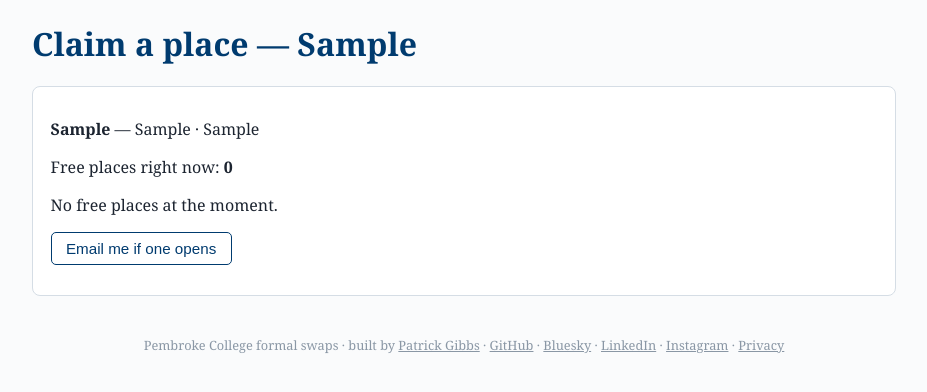
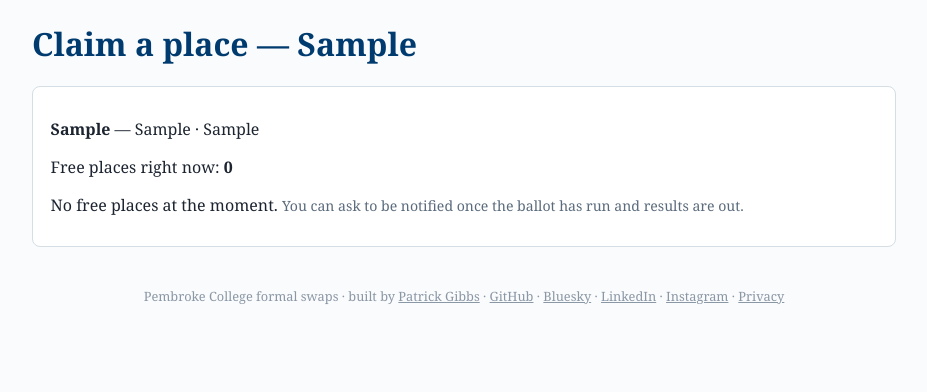
Before and after one commit to Patrick-Gibbs/pembroke-formal-swaps, a Flask app: page /formals/1/claim in a window 1280 px wide. Shown: the part 80-472 px from the top of the page, without its empty margins (176-1103 px from the left). Run offline with Flask 3, Linux system fonts and the light colour scheme; the visitor is signed in with stand-in values (Sample User, id 1); data comes from the database, SQL or seed files in the repository; tables that the repository leaves empty hold one stand-in row (values such as "Sample post"); parts of the project's set-up code (start-up, migrations or seed data) failed here and were passed over.

Commit message:
Notify-me subscriptions only after the ballot has run and results are published (enforced server-side; buttons hidden before)

```diff
--- a/swaps/templates/claim.html
+++ b/swaps/templates/claim.html
@@ -23,10 +23,13 @@
   beats you by a second you'll see a message rather than a double booking.</p>
   {% else %}
   <p>No free places at the moment.
+  {% if can_subscribe %}
   <form class="inline" method="post" action="/formals/{{ formal['id'] }}/subscribe">
     <input type="hidden" name="_csrf" value="{{ csrf_token() }}">
     <button class="ghost">Email me if one opens</button>
-  </form></p>
+  </form>
+  {% else %}<span class="muted">You can ask to be notified once the ballot has run
+  and results are out.</span>{% endif %}</p>
   {% endif %}
 </div>
 {% endblock %}
--- a/swaps/templates/index.html
+++ b/swaps/templates/index.html
@@ -78,7 +78,7 @@
           {% elif f['status'] == 'allocated' and free_seats[f['id']] > 0 %}
             <a class="btn" href="/formals/{{ f['id'] }}/claim">Claim</a>
           {% endif %}
-          {% if f['id'] not in attending %}
+          {% if f['id'] not in attending and f['status'] == 'allocated' and results_out %}
           <form class="inline" method="post" action="/formals/{{ f['id'] }}/subscribe">
             <input type="hidden" name="_csrf" value="{{ csrf_token() }}">
             <button class="small ghost">Notify me</button>
@@ -89,7 +89,7 @@
     </tr>
     {% endfor %}
   </table>
-  <p class="muted">“Notify me” emails you if a place opens up after allocation.
+  <p class="muted">Once the ballot has run and results are out, “Notify me” emails you if a place opens up.
   Allocation is a preference-honouring random ballot: rank the formals you want
   before the ballot closes.</p>
 {% endif %}
--- a/swaps/views/main.py
+++ b/swaps/views/main.py
@@ -99,6 +99,7 @@ def index():
                            opens_soon=opens_soon,
                            cutoff_h=int(cancel_cutoff_hours(db)),
                            charge_h=int(cancel_charge_hours(db)),
+                           results_out=_swaps_published(db),
                            member_slots={f["id"]: f["slots"] - reserved.get(f["id"], 0)
                                          for f in formals},
                            free_seats={f["id"]: free_seats(db, f["id"], f["slots"])
@@ -495,6 +496,12 @@ def _swaps_published(db):
     return get_setting(db, "results_published", "1") == "1"
 
 
+def can_subscribe(db, f):
+    """'Notify me' only makes sense once the ballot has run for this formal
+    (status 'allocated') and the results are published."""
+    return f["status"] == "allocated" and _swaps_published(db)
+
+
 @bp.route("/swaps")
 @login_required
 def swaps():
@@ -695,6 +702,7 @@ def claim(formal_id):
             inherit_preview = {"replaced": row["orig_name"], "dietary": row["orig_dietary"]}
     return render_template("claim.html", formal=f, priority=priority,
                            inherit_preview=inherit_preview,
+                           can_subscribe=can_subscribe(db, f),
                            free=free_seats(db, formal_id, f["slots"], priority=priority))
 
 
@@ -848,8 +856,13 @@ def photo(name):
 @login_required
 def subscribe(formal_id):
     db = get_db()
-    if db.execute("SELECT 1 FROM formals WHERE id=?", (formal_id,)).fetchone() is None:
+    f = db.execute("SELECT * FROM formals WHERE id=?", (formal_id,)).fetchone()
+    if f is None:
         abort(404)
+    if not can_subscribe(db, f):
+        flash("You can ask to be notified once the ballot has run and the results "
+              "are out.", "error")
+        return redirect(request.referrer or url_for("main.index"))
     db.execute("INSERT OR IGNORE INTO subscriptions(user_id, formal_id) VALUES (?,?)",
                (current_user()["id"], formal_id))
     flash("Subscribed — we'll email you if a place opens up.", "ok")
```
Also changed, not shown: tests/test_subscribe_gate.py (added, +55 -0 lines).
